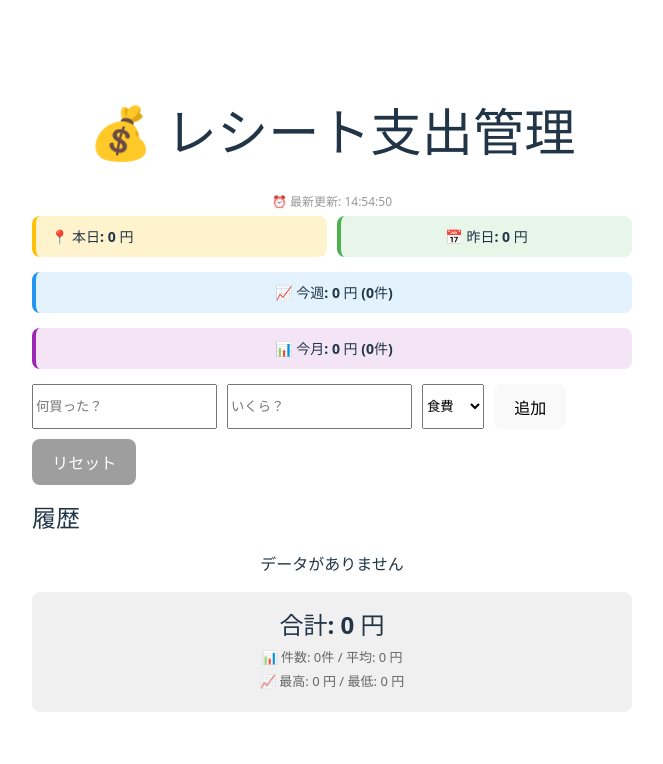
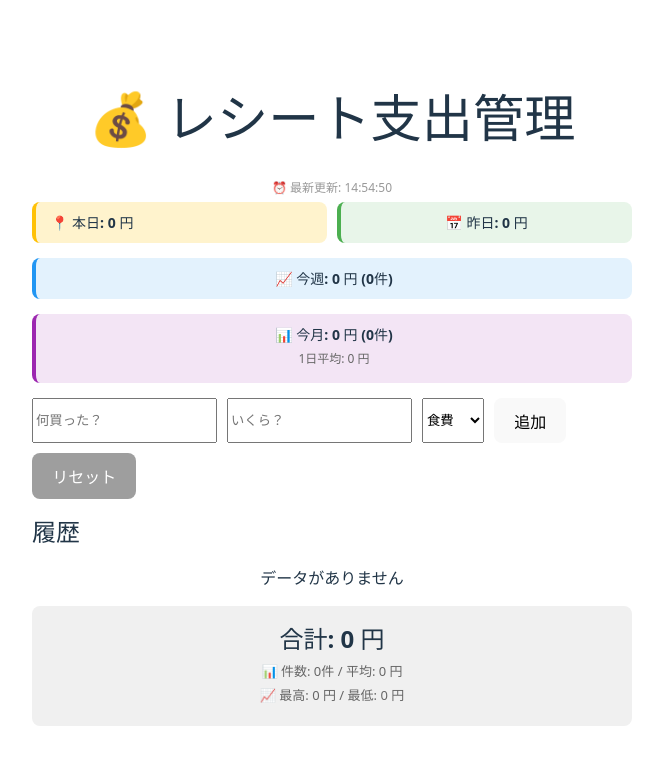
Before and after one commit to 2422041/receipt-app, a React (Vite) app in the folder frontend/: page / in a window 1280 px wide. Shown: the top 764 px of the page, without its empty margins (308-971 px from the left). Built offline with nearby package versions, Linux system fonts and the light colour scheme.

Commit message:
feat: 1日あたりの平均支出を表示

```diff
--- a/frontend/src/App.tsx
+++ b/frontend/src/App.tsx
@@ -116,6 +116,11 @@ function App() {
   const monthExpenses = expenses.filter(item => item.date >= monthStart)
   const monthTotal = monthExpenses.reduce((sum, item) => sum + item.amount, 0)
 
+  // 📊 月間の1日あたりの平均支出を計算
+  const daysInMonth = new Date(new Date().getFullYear(), new Date().getMonth() + 1, 0).getDate()
+  const daysPassed = new Date().getDate()
+  const monthAveragePerDay = Math.round(monthTotal / daysPassed)
+
   // 🏆 最多カテゴリ（最も件数が多いカテゴリ）を取得
   const categoryCount = expenses.reduce((acc, item) => {
     acc[item.category] = (acc[item.category] || 0) + 1
@@ -167,6 +172,7 @@ function App() {
       {/* 📅 今月の支出表示 */}
       <div style={{ backgroundColor: '#f3e5f5', padding: '10px 15px', borderRadius: '8px', marginBottom: '15px', borderLeft: '4px solid #9c27b0' }}>
         <p style={{ margin: 0, fontSize: '14px', fontWeight: 'bold' }}>📊 今月: {monthTotal.toLocaleString()} 円 ({monthExpenses.length}件)</p>
+        <p style={{ margin: '5px 0', fontSize: '12px', color: '#666' }}>1日平均: {monthAveragePerDay.toLocaleString()} 円</p>
       </div>
 
       {/* 入力フォーム */}
```
